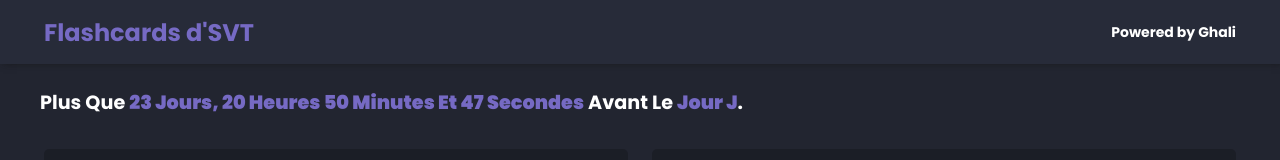
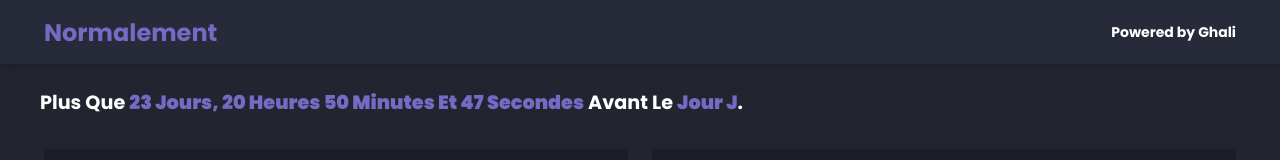
Before and after one commit to Expensiveee/svt, a Next.js app: page / in a window 1280 px wide. Shown: the top 160 px of the page. Built offline with nearby package versions, Linux system fonts and the light colour scheme; no server answers.

Commit message:
Normalement

```diff
--- a/src/components/SEO/index.jsx
+++ b/src/components/SEO/index.jsx
@@ -1,5 +1,5 @@
 export default function SEO(){
-    const title = "Flashcards d'SVT, par Ghali";
+    const title = "Normalement, par Ghali";
     const description = 'Réviser c\'est bien, une personne qu t\'aime c\'est mieux. :/';
 
 
--- a/src/components/Sidebar/index.jsx
+++ b/src/components/Sidebar/index.jsx
@@ -17,7 +17,7 @@ export default function Sidebar() {
   return (
     <SSidebar>
         <SLogo onClick={() => Router.push("/")}>
-          <h1>Flashcards d&apos;SVT</h1>
+          <h1>Normalement</h1>
           <h2>Powered by Ghali</h2>
       </SLogo>
     </SSidebar>
```
